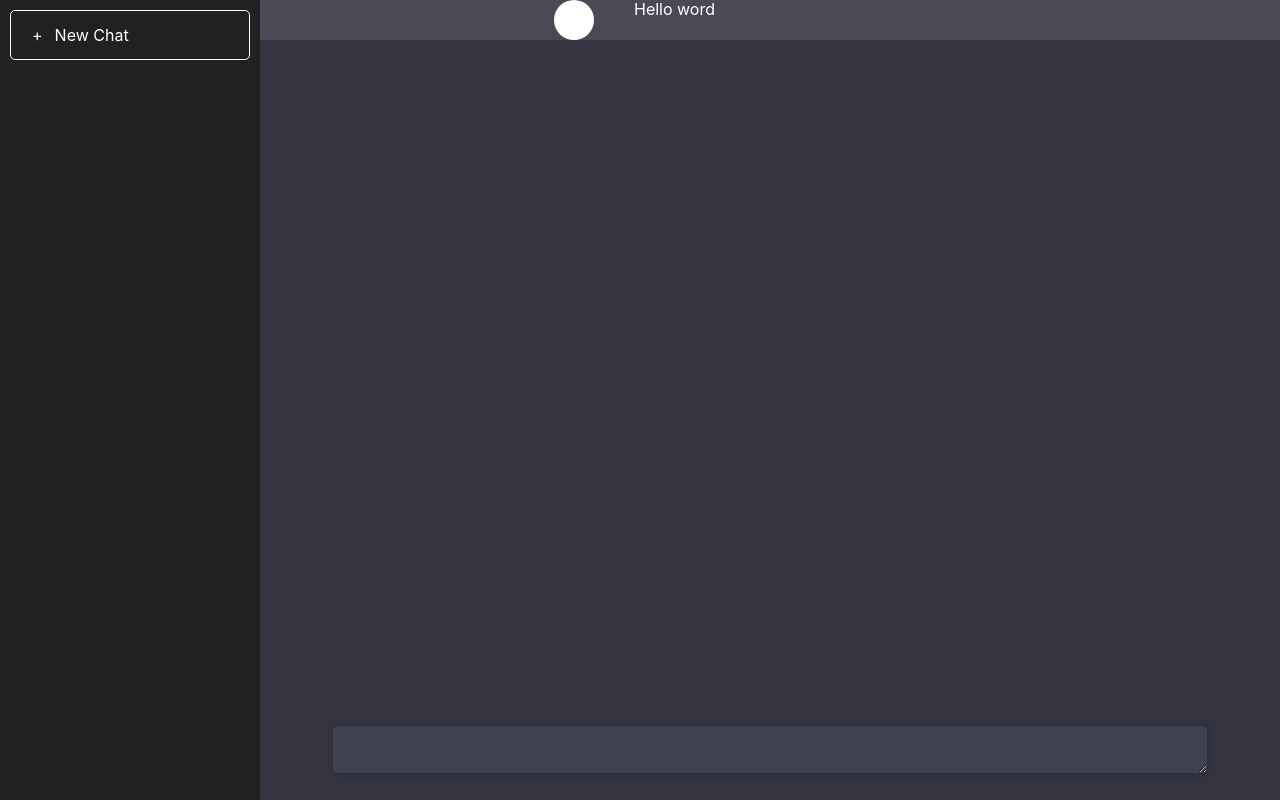
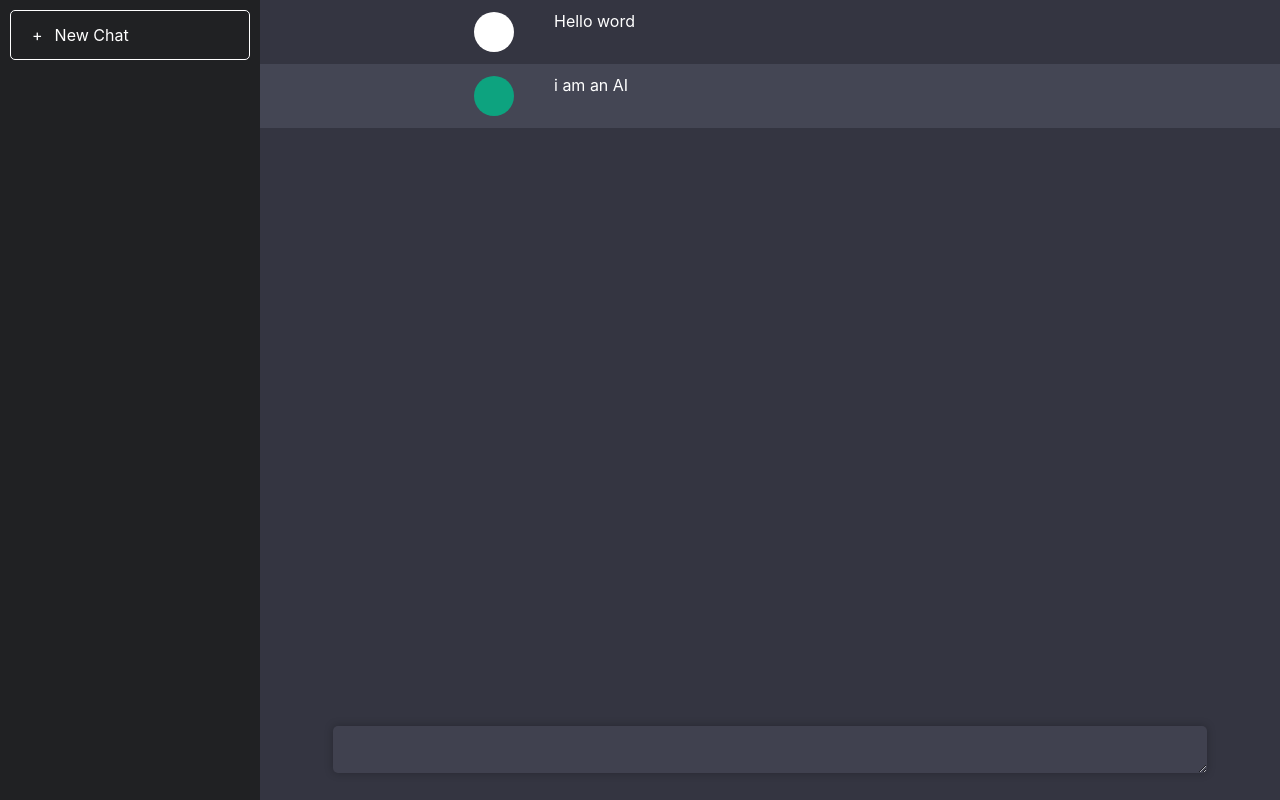
Before and after one commit to Felix-fale/chat-gpt-clone, a React (Create React App) app: page / in a window 1280 px wide. Built offline with nearby package versions, Linux system fonts and the light colour scheme.

Commit message:
feat: Styling the Chat message interface

```diff
--- a/src/App.css
+++ b/src/App.css
@@ -79,19 +79,24 @@
 .chat-log{
   text-align: left;
 }
-.chat-message{
-  background-color: rgb(255, 255, 255, 0.1);
+.chat-message.chatgpt{
+  background-color: #444654;
 }
 .chat-message-center{
-  max-width: 480px;
+  max-width: 640px;
   margin-left: auto;
   margin-right: auto;
   display: flex;
-  padding: 12px;
-  padding: 0 24px 0 24px;
+  padding: 12px 24px 12px 24px;
 }
 .avatar{
   background: white;
+  border-radius: 50%;
+  width: 40px;
+  height: 40px;
+}
+.avatar.chatgpt{
+  background: #0da37f;
   border-radius: 50%;
   width: 40px;
   height: 40px;
--- a/src/App.js
+++ b/src/App.js
@@ -12,10 +12,18 @@ function App() {
       </aside>
       <section className="chatbox">
         <div className="chat-log">
-          <div className="chat-message chatgpt">
+          <div className="chat-message ">
             <div className="chat-message-center">
               <div className="avatar"></div>
               <div className="message">Hello word</div>
+            </div>
+          </div>
+          <div className="chat-message chatgpt">
+            <div className="chat-message-center">
+              <div className="avatar chatgpt">
+
+              </div>
+              <div className="message">i am an AI</div>
             </div>
           </div>
         </div>
```
